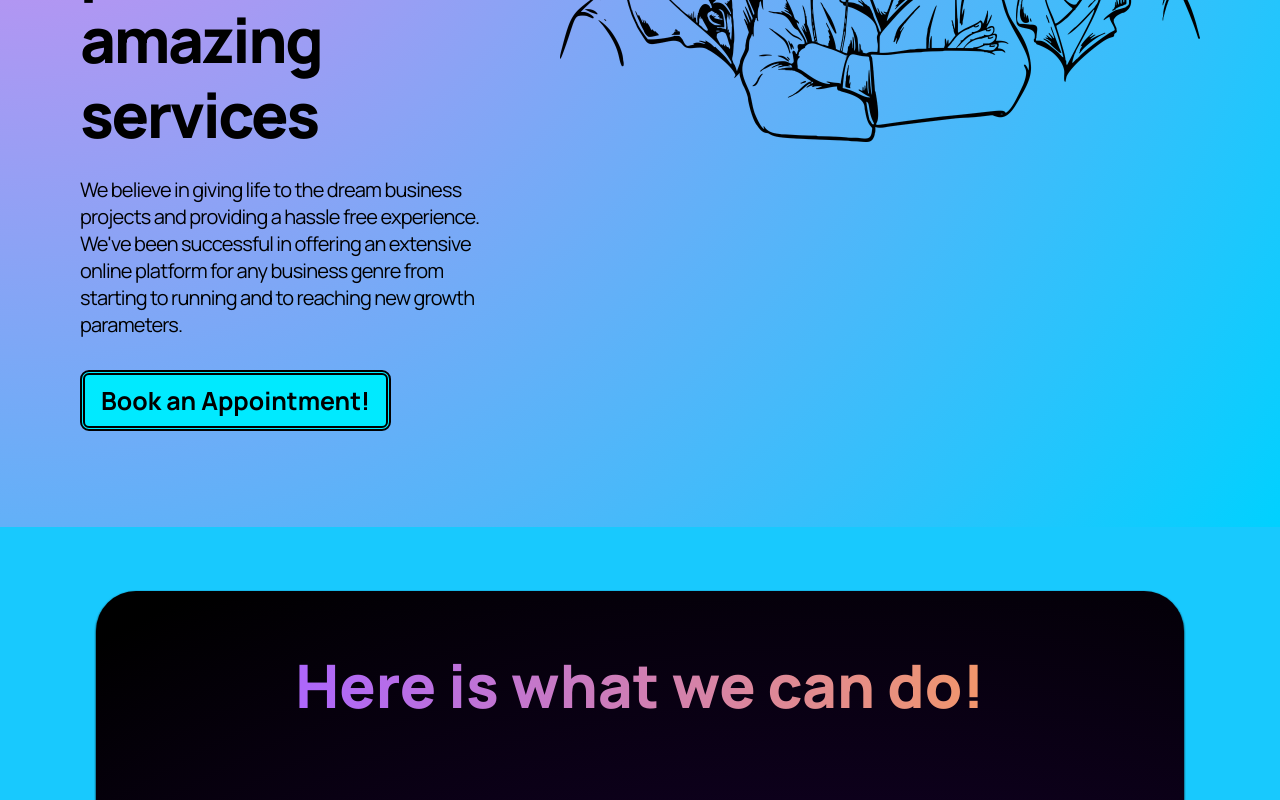
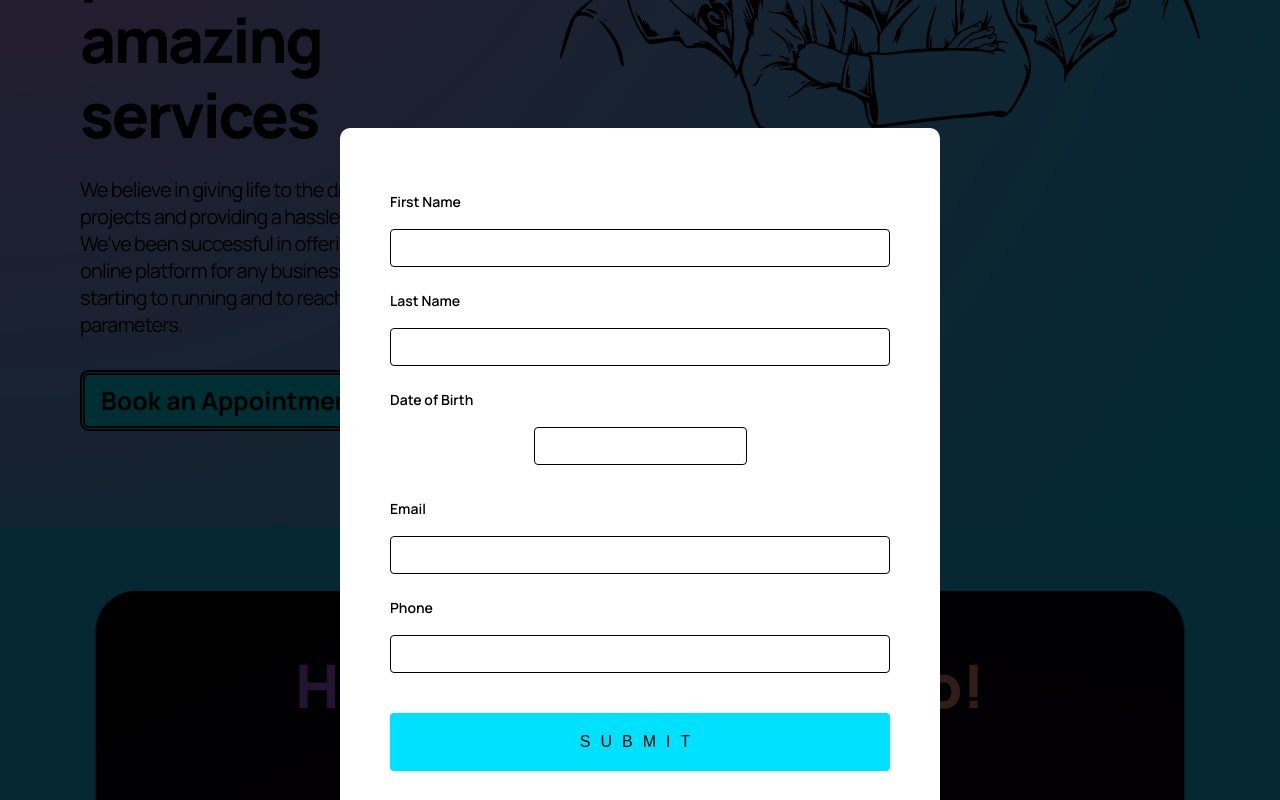
Before and after one commit to farismrahman2/Telemedicine, a React (Create React App) app: page / in a window 1280 px wide. Both pictures are taken after a click on the button "Book an Appointment!". Shown: the part 405-1205 px from the top of the page. Built offline with nearby package versions, Linux system fonts and the light colour scheme.

Commit message:
Appointment button and form integrated

```diff
--- a/src/App.js
+++ b/src/App.js
@@ -1,16 +1,22 @@
 import './App.css';
+
 import MessengerCustomerChat from 'react-messenger-customer-chat';
-import {  Brand, Cta, Navbar } from './Components';
+import {Appointment,  Brand, Cta, Navbar } from './Components';
 import { Footer, Blog, Header, What, Possibility,Ourdoctors } from './containers';
 
-import React from 'react';
+import React,{useState} from 'react';
 
 const App = () => {
+
+  const [showModal,setShowModal]=useState(false);
   return (
     <div className="App">
       <div className="gradientbg">
         <Navbar/>
+
         <Header/>
+        <Appointment showModal={showModal} setShowModal ={setShowModal}/>
+
 
       </div>
       <Brand/>
--- a/src/Components/index.js
+++ b/src/Components/index.js
@@ -3,3 +3,4 @@ export {default as Brand} from './brand/brand'
 export {default as Cta} from './cta/cta'
 export {default as Feature} from './feature/feature'
 export {default as Navbar} from './navbar/navbar'
+export {default as Appointment} from './sign/appointment'
--- /dev/null
+++ b/src/Components/sign/appointment.css
@@ -0,0 +1,140 @@
+.backdrop{
+    position: fixed;
+    top: 0;
+    left:0;
+    width: 100%;
+    height: 100%;
+    background: rgba(0, 0, 0,0.8);
+    z-index: 1;
+    margin-top: ;
+}
+.modal{
+    max-width: 600px;
+    margin: 10% auto ;
+    padding: 40px 20px;
+    background: white;
+    border-radius: 10px;
+    text-align: center;
+
+}
+
+form {
+    max-width: 500px;
+    margin: 0 auto;
+    font-family: var(--font-family);
+  }
+
+  form h1 {
+    font-weight: 100;
+    color: black;
+    text-align: center;
+    padding-bottom: 10px;
+    border-bottom: 1px solid rgb(79, 98, 148);
+    font-family: var(--font-family);
+  }
+
+  .form {
+    background: #0e101c;
+    max-width: 400px;
+    margin: 0 auto;
+  }
+
+  form p {
+    color: #bf1650;
+    font-family: var(--font-family);
+  }
+
+  form p::before {
+    display: inline;
+    content: "⚠ ";
+  }
+
+  form input {
+    display: block;
+    box-sizing: border-box;
+    width: 100%;
+    border-radius: 4px;
+    border: 1px solid black;
+    padding: 10px 15px;
+    margin-bottom: 10px;
+    font-size: 14px;
+  }
+
+  form label {
+    line-height: 2;
+    text-align: left;
+    display: block;
+    margin-bottom: 13px;
+    margin-top: 20px;
+    color: black;
+    font-size: 14px;
+    font-weight: 600;
+  }
+
+  form  button[type="submit"],
+  form input[type="submit"] {
+    background: #00e1ff;
+    color: black;
+    text-transform: uppercase;
+    border: none;
+    margin-top: 40px;
+    padding: 20px;
+    font-size: 16px;
+    font-weight: 100;
+    letter-spacing: 10px;
+  }
+
+  button[type="submit"]:hover,
+  input[type="submit"]:hover {
+    background: #04f5ad;
+  }
+
+  button[type="submit"]:active,
+  input[type="button"]:active,
+  input[type="submit"]:active {
+    transition: 0.3s all;
+    transform: translateY(3px);
+    border: 1px solid transparent;
+    opacity: 0.8;
+  }
+
+  input:disabled {
+    opacity: 0.4;
+  }
+
+  input[type="button"]:hover {
+    transition: 0.3s all;
+  }
+
+  button[type="submit"],
+  input[type="button"],
+  input[type="submit"] {
+    -webkit-appearance: none;
+  }
+
+
+  form button[type="button"] {
+    display: block;
+    appearance: none;
+    background: #333;
+    color: black;
+    border: none;
+    text-transform: uppercase;
+    padding: 10px 20px;
+    border-radius: 4px;
+  }
+
+  hr {
+    margin-top: 30px;
+  }
+
+  form button {
+    display: block;
+    appearance: none;
+    margin-top: 40px;
+    border: 1px solid #333;
+    margin-bottom: 20px;
+    text-transform: uppercase;
+    padding: 10px 20px;
+    border-radius: 4px;
+  }
--- /dev/null
+++ b/src/Components/sign/appointment.jsx
@@ -0,0 +1,100 @@
+import React from "react";
+import { Link } from 'react-router-dom'
+import "react-datepicker/dist/react-datepicker.css";
+import ReactDatePicker from "react-datepicker";
+import { motion, AnimatePresence, animate } from 'framer-motion'
+import './appointment.css';
+import { useForm, Controller } from "react-hook-form";
+
+
+
+const Modal = ({ showModal, setShowModal }) => {
+    const defaultValues = { ReactDatepicker: new Date() }
+    const {
+        register,
+        handleSubmit,
+        watch,
+        control,
+        formState: { errors }
+    } = useForm(defaultValues);
+
+    const onSubmit = (data) => {
+        alert(JSON.stringify(data));
+    }; // your form submit function which will invoke after successful validation
+
+
+    return (
+        <AnimatePresence exitBeforeEnter>
+            {showModal && (
+                <motion.div className="backdrop"
+                    initial={{ x: '-99vw' }}
+                    animate={{ x: '0' }}
+                    transition={{ delay: 0, }}
+
+
+                >
+                    <motion.div className="modal"
+                        initial={{ y: '-99vw' }}
+                        animate={{ y: '0' }}
+                        transition={{ delay: 0.5, type: 'spring', }}
+
+                    >
+                        <form onSubmit={handleSubmit(onSubmit)}>
+                            <label>First Name</label>
+                            <input
+                                {...register("firstName", {
+                                    required: true,
+                                    maxLength: 20,
+                                    pattern: /^[A-Za-z]+$/i
+                                })}
+                            />
+                            {errors?.firstName?.type === "required" && <p>This field is required</p>}
+                            {errors?.firstName?.type === "maxLength" && (
+                                <p>First name cannot exceed 20 characters</p>
+                            )}
+                            {errors?.firstName?.type === "pattern" && (
+                                <p>Alphabetical characters only</p>
+                            )}
+                            <label>Last Name</label>
+                            <input {...register("lastName", { pattern: /^[A-Za-z]+$/i })} />
+                            {errors?.lastName?.type === "pattern" && (
+                                <p>Alphabetical characters only</p>
+                            )}
+
+                            <label>Date of Birth</label>
+                            <Controller
+                                control={control}
+                                name="ReactDatepicker"
+                                render={({ field: { onChange, onBlur, value, ref } }) => (
+                                    <ReactDatePicker
+                                        onChange={onChange}
+                                        onBlur={onBlur}
+                                        selected={value}
+                                    />
+                                )}
+                            />
+
+
+
+                            <label>Email</label>
+                            <input {...register("age", { required: true, pattern: /^\S+@\S+$/i })} />
+
+                            <label>Phone</label>
+                            <input {...register("age", { min: 18, max: 99 })} />
+
+                            <input type="submit" />
+                            <button onClick={() => setShowModal(false)}>Cancel</button>
+                        </form>
+
+                    </motion.div>
+
+                </motion.div>
+            )}
+
+        </AnimatePresence>
+
+
+    )
+}
+
+export default Modal;
--- a/src/containers/header/header.jsx
+++ b/src/containers/header/header.jsx
@@ -1,13 +1,17 @@
-import React from 'react';
+import React,{useState} from 'react';
 import './header.css';
 import bg from '../../assets/bgphoto.png'
-import { motion } from 'framer-motion';
+import { AnimatePresence, motion } from 'framer-motion';
+import Appointment from '../../Components/sign/appointment.jsx'
 
 const Header = () => {
+  const [showModal,setShowModal]=useState(false);
   return(
 
 
 <div className='header_section_padding' id ='home'>
+<Appointment showModal={showModal} setShowModal ={setShowModal}/>
+<AnimatePresence exitBeforeEnter onExitComplete={()=>setShowModal(false) }/>
   <div className='header_content'>
     <motion.h1
      initial={{x:'-99vw'}}
@@ -30,7 +34,7 @@ const Header = () => {
 
 
     >
-      <button>Book an Appointment!</button>
+      <button onClick={()=> setShowModal(true)}>Book an Appointment!</button>
     </motion.div>
 
   </div>
```
Also changed, not shown: package.json (+9 -0 lines), 1 other file (tests, documents, lock files or other folders).
